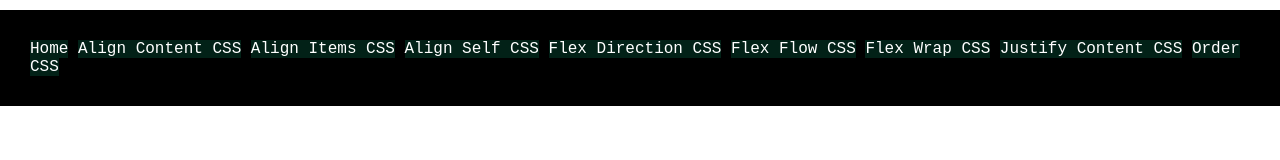
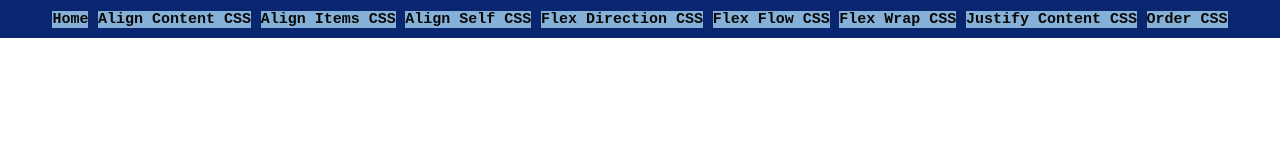
Before and after one commit to Mahmoud1Nassar/css-positions, a plain HTML site: page index.html in a window 1280 px wide. Drawn offline with Linux system fonts and the light colour scheme.

Commit message:
right solution with padding

```diff
--- a/style.css
+++ b/style.css
@@ -11,13 +11,13 @@ ul {
 
 }
 nav {
-    background-color: black;
-    height: auto; /* Adjust height as needed */
+    background-color: rgb(11, 38, 112);
+    /* Adjust height as needed */
     display: flex; /* Use flexbox for nav */
     justify-content: center; /* Center items horizontally */
     align-items: center; /* Center items vertically */
-    padding: 30px;
-    margin-top: 10px;
+    padding: 10px;
+
 
 }
  li {
@@ -27,7 +27,8 @@ nav {
 
       a {
         text-decoration: none;
-        color: white;
-        background-color: rgb(2, 33, 23);
-
+        color: rgb(7, 7, 7);
+        background-color: rgb(133, 176, 216);
+        font-size: 15px;
+        font-weight: bold;
       }
```
